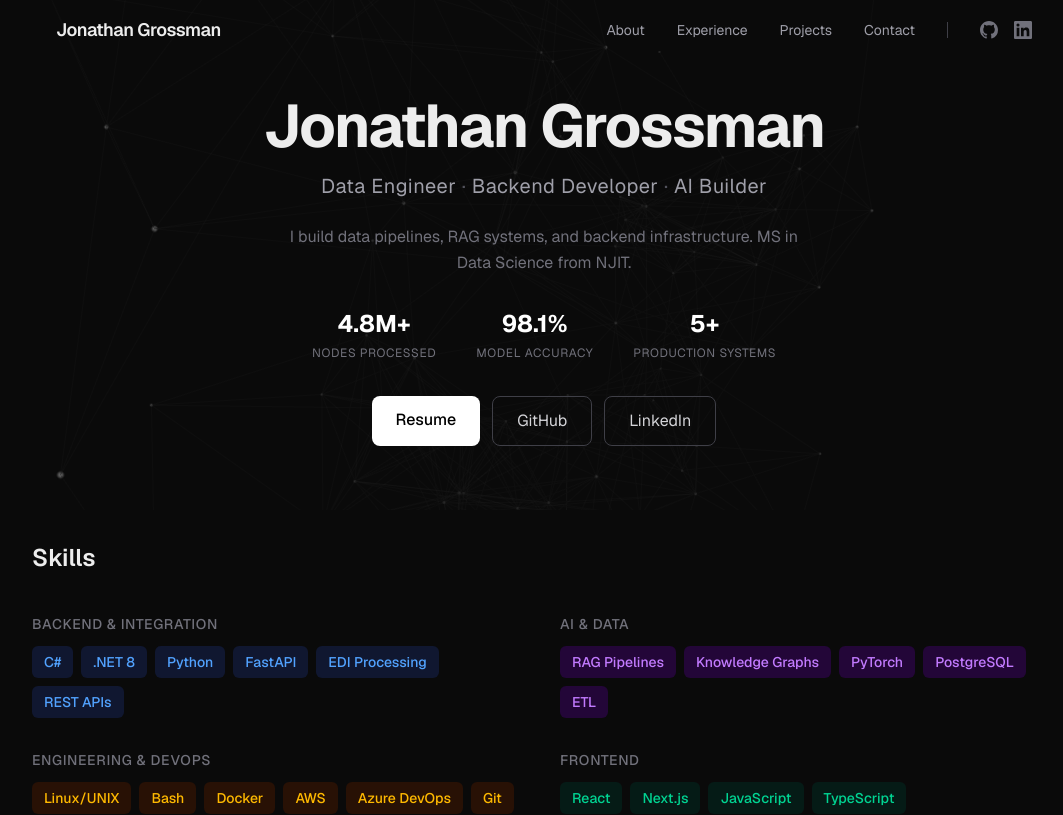
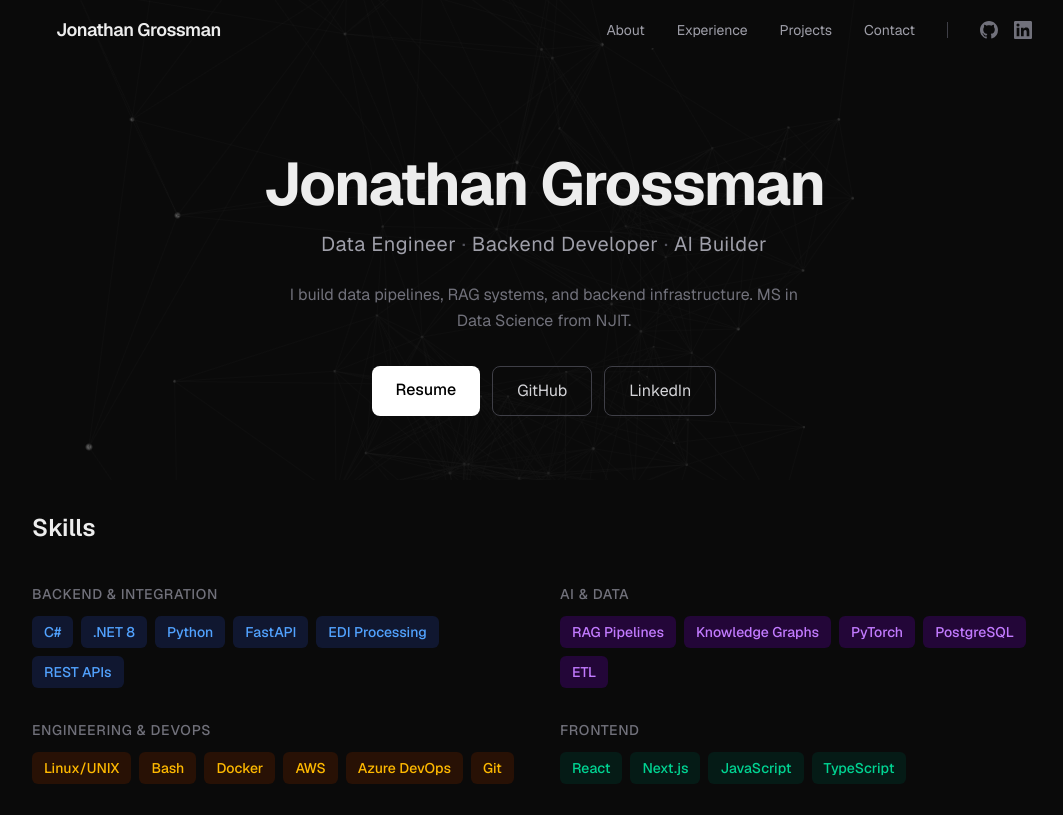
Before and after one commit to jgwentworth92/jgwentworth92.github.io, a Next.js app: page / in a window 1280 px wide. Shown: the top 815 px of the page, without its empty margins (96-1159 px from the left). Built offline with nearby package versions, Linux system fonts and the light colour scheme.

Commit message:
fix: remove context-less impact metrics from hero

```diff
--- a/src/components/hero.tsx
+++ b/src/components/hero.tsx
@@ -34,22 +34,6 @@ export function Hero() {
           I build data pipelines, RAG systems, and backend infrastructure.
           MS in Data Science from NJIT.
         </p>
-
-        {/* Impact metrics */}
-        <div className="flex flex-wrap gap-6 sm:gap-10 justify-center mb-8 text-center">
-          <div>
-            <span className="block text-2xl font-bold text-white">4.8M+</span>
-            <span className="text-xs text-zinc-500 uppercase tracking-wider">Nodes Processed</span>
-          </div>
-          <div>
-            <span className="block text-2xl font-bold text-white">98.1%</span>
-            <span className="text-xs text-zinc-500 uppercase tracking-wider">Model Accuracy</span>
-          </div>
-          <div>
-            <span className="block text-2xl font-bold text-white">5+</span>
-            <span className="text-xs text-zinc-500 uppercase tracking-wider">Production Systems</span>
-          </div>
-        </div>
         <div className="flex flex-wrap gap-3 justify-center">
           <a
             href="/Jonathan_Grossman_Resume.pdf"
```
